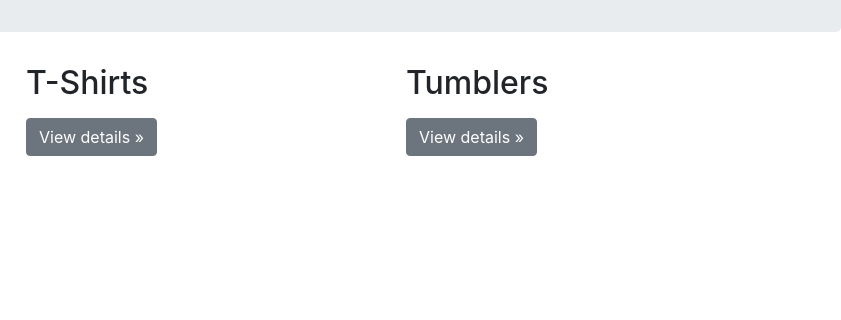
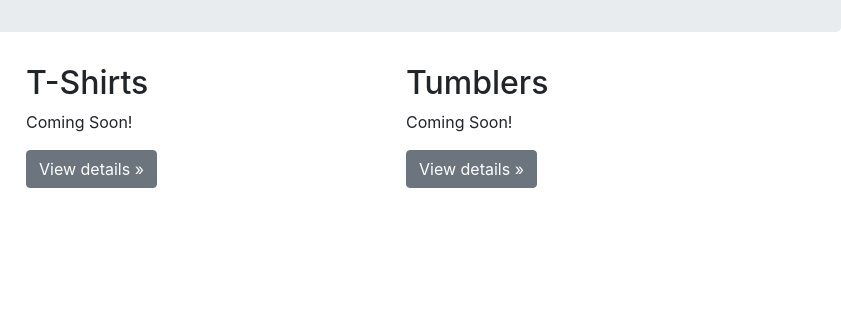
Before and after one commit to Abel-Web-Designs/Starr-Custom-Designs, a plain HTML site: page New/index.html in a window 1280 px wide. Shown: the part 437-757 px from the top of the page, 439-1280 px from the left. Drawn offline with nearby package versions, Linux system fonts and the light colour scheme.

Commit message:
Add files via upload

```diff
--- a/New/index.html
+++ b/New/index.html
@@ -80,12 +80,12 @@
       </div>
       <div class="col-md-4">
         <h2>T-Shirts</h2>
-        <p></p>
+        <p>Coming Soon!</p>
         <p><a class="btn btn-secondary" href="#" role="button">View details &raquo;</a></p>
       </div>
       <div class="col-md-4">
         <h2>Tumblers</h2>
-        <p></p>
+        <p>Coming Soon!</p>
         <p><a class="btn btn-secondary" href="#" role="button">View details &raquo;</a></p>
       </div>
     </div>
```
